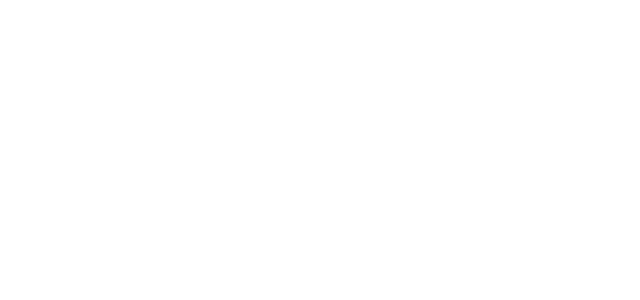
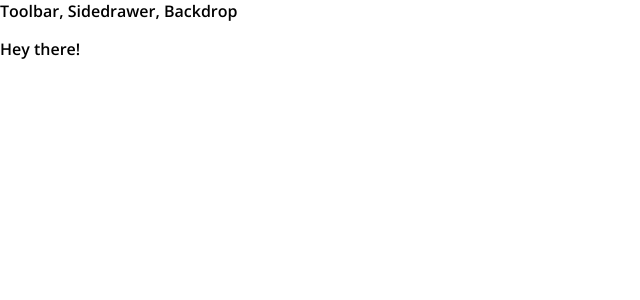
Before and after one commit to grantharper/burger-builder, a React app: page / in a window 1280 px wide. Shown: the top 300 px of the page, without its empty margins (0-640 px from the left). Built offline with nearby package versions, Linux system fonts and the light colour scheme.

Commit message:
add layout wrapping component

```diff
--- a/src/App.js
+++ b/src/App.js
@@ -1,10 +1,13 @@
 import React, { Component } from 'react';
+import Layout from './components/Layout/Layout';
 
 class App extends Component {
   render() {
     return (
       <div>
-
+        <Layout>
+          <p>Hey there!</p>
+        </Layout>
       </div>
     );
   }
--- /dev/null
+++ b/src/components/Layout/Layout.js
@@ -0,0 +1,13 @@
+import React from 'react';
+import Aux from '../../hoc/Aux';
+
+const layout = (props) => (
+<Aux>
+  <div>Toolbar, Sidedrawer, Backdrop</div>
+  <main>
+    {props.children}
+  </main>
+</Aux>
+);
+
+export default layout;
--- /dev/null
+++ b/src/hoc/Aux.js
@@ -0,0 +1,3 @@
+const aux = (props) => props.children;
+
+export default aux;
```
